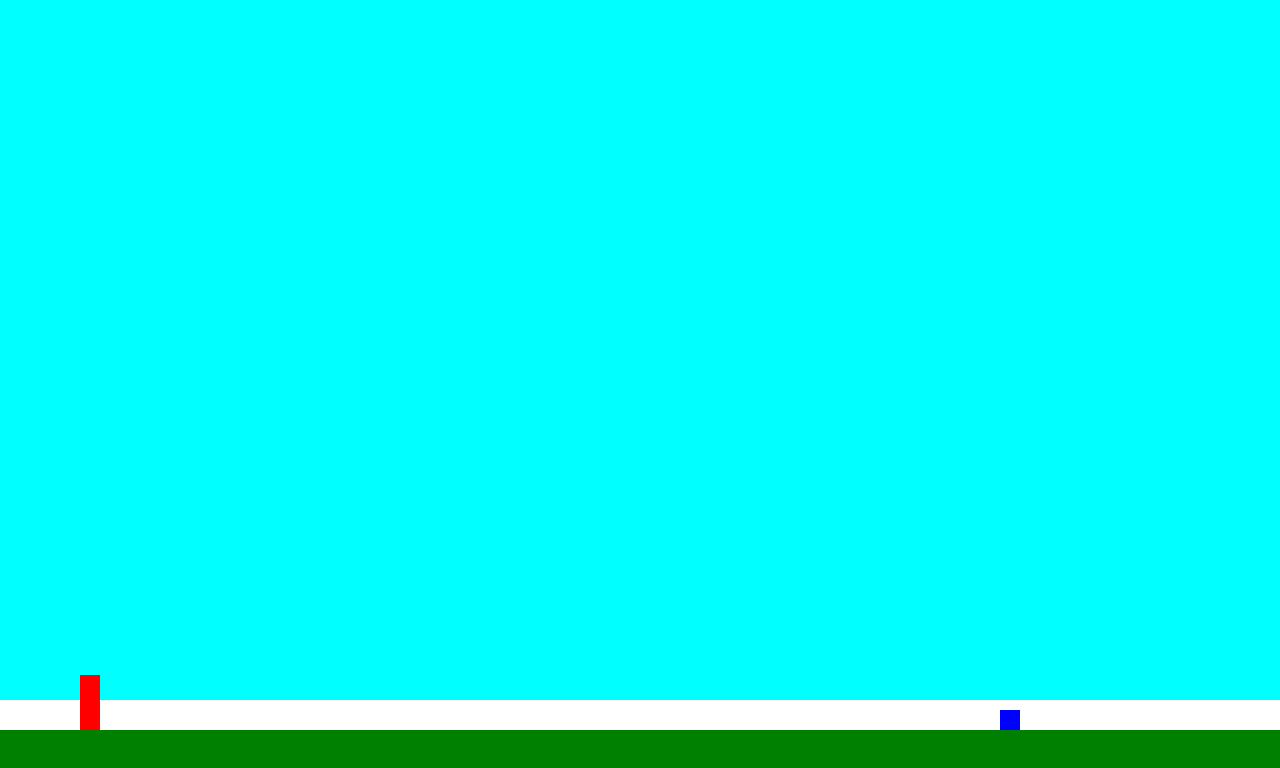
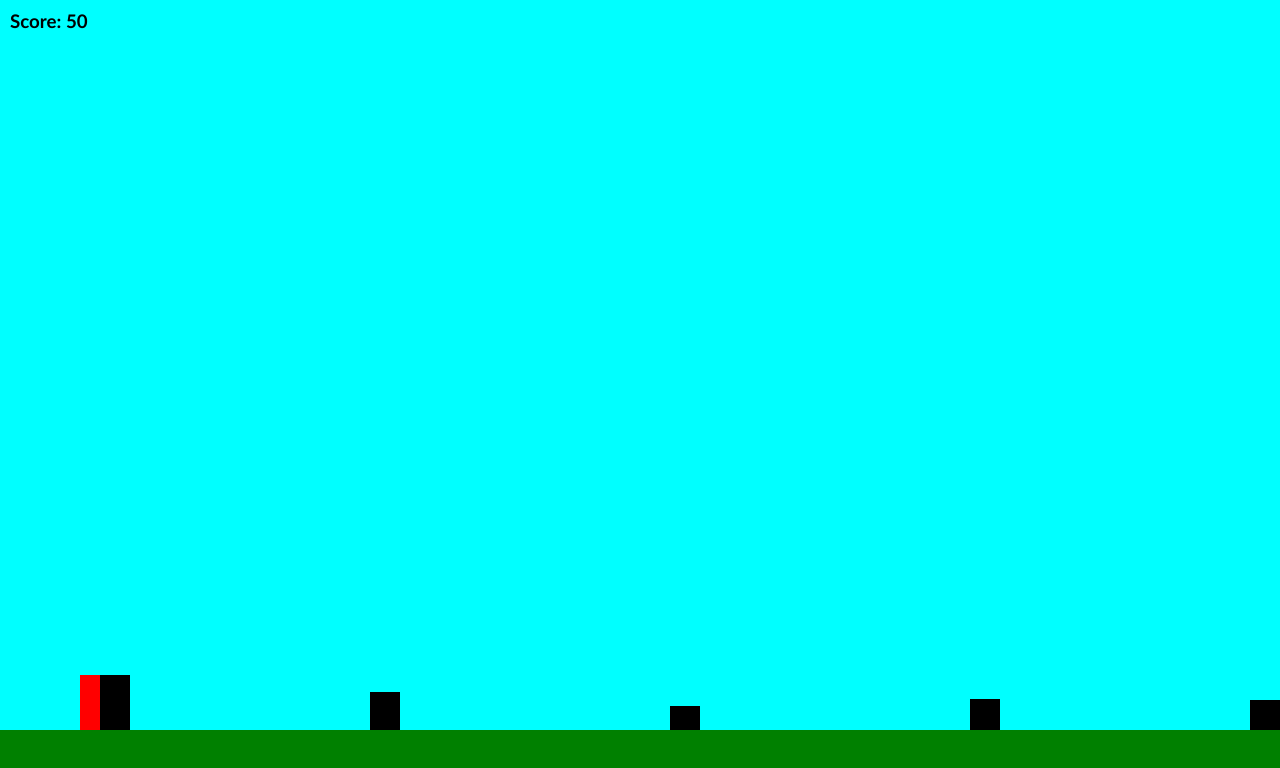
Before and after one commit to ju-nmd2022/fop-final-project-project-3, a plain HTML site: page index.html in a window 1280 px wide. Drawn offline with Linux system fonts and the light colour scheme.

Commit message:
added functions
Made our character jump and added obstacles, we will make the code more our own, but the base is set.

```diff
--- a/index.html
+++ b/index.html
@@ -11,7 +11,8 @@
     <div id="game">
         <div id="ground"></div>
         <div id="character"></div>
-        <div id="block"></div>
+        <div class="obstacles"></div>
+        <h3>Score: <span id="score">0</span></h3>
     </div>
 <script src="maingame.js"></script>
 </body>
--- a/main.css
+++ b/main.css
@@ -5,9 +5,9 @@
 
 #game {
   width: 100%;
-  height: 700px;
+  height: 100vh;
   background-color: aqua;
-  /* border: 1px solid black; */
+  position: absolute;
 }
 
 #ground {
@@ -25,31 +25,21 @@
   position: absolute;
   bottom: 70px;
   right: calc(100% - 100px);
-  /* animation: jump 800ms infinite; */
 }
 
-@keyframes jump {
-  0% {
-    top: 580px;
-  }
-  30% {
-    top: 450px;
-  }
-  70% {
-    top: 450px;
-  }
-  100% {
-    top: 580px;
-  }
+.obstacle {
+  width: 30px;
+  height: 30px;
+  background-color: black;
+  position: absolute;
+  bottom: 70px;
+  right: 0;
 }
 
-#block {
-  width: 20px;
-  height: 20px;
-  background-color: blue;
-  position: absolute;
-  bottom: 70px;
-  left: 1000px;
+h3 {
+  font-family: 'Gill Sans', 'Gill Sans MT', Calibri, 'Trebuchet MS', sans-serif;
+  margin-top: 10px;
+  margin-left: 10px;
 }
 
 body,
--- a/maingame.js
+++ b/maingame.js
@@ -1,13 +1,111 @@
-let modifier = 50;
-let player = document.getElementById('character');
+let character = document.getElementById('character')
+let characterBottom = parseInt(window.getComputedStyle(character).getPropertyValue('bottom'));
+let characterRight = parseInt(window.getComputedStyle(character).getPropertyValue('right'));
+let characterWidth = parseInt(window.getComputedStyle(character).getPropertyValue('width'));
+let ground = document.getElementById('ground');
+let groundBottom = parseInt(window.getComputedStyle(ground).getPropertyValue('bottom'));
+let groundHeight = parseInt(window.getComputedStyle(ground).getPropertyValue('height'));
+let isJumping = false;
+let upTime;
+let downTime;
+let displayScore = document.getElementById('score');
+let score = 0;
 
-window.addEventListener('keydown', (event) => {
-  switch (event.key) {
-    case 'ArrowRight':
-      player.style.left = (parseInt(getComputedStyle(player).left) + modifier) + "px";
-      break;
-    case 'ArrowLeft':
-      player.style.left = (parseInt(getComputedStyle(player).left) - modifier) + "px";
-      break;
+// let modifier = 20;
+
+// // moving left and right
+// window.addEventListener('keydown', (event) => {
+//   switch (event.key) {
+//     case 'ArrowRight':
+//       character.style.left = (parseInt(getComputedStyle(character).left) + modifier) + "px";
+//       break;
+//     case 'ArrowLeft':
+//       character.style.left = (parseInt(getComputedStyle(character).left) - modifier) + "px";
+//       break;
+//   }
+// });
+
+//jumping function
+function jump() {
+  if(isJumping) return;
+  upTime = setInterval(() => {
+//how high up the character jumps is the number currently at 150
+    if (characterBottom >= groundHeight + 150) {
+      clearInterval(upTime);
+      downTime = setInterval(() => {
+        //the number 10 below makes sure the character lands on the grass
+        if(characterBottom <= groundHeight + 10) {
+          clearInterval(downTime);
+          isJumping = false;
+        }
+      characterBottom -= 10;
+      character.style.bottom = characterBottom + 'px';
+    //the number below steers how fast the character lands currently at 20
+    }, 20);
   }
-});
+  //how high the character jumps is the number 10 below
+    characterBottom += 10;
+    character.style.bottom = characterBottom + 'px';
+    isJumping = true;
+//the number below steers how fast the character lands currently at 20
+  }, 20);
+}
+
+//this shows the high score in the top left corner
+function showScore() {
+  score++;
+  displayScore.innerText = score;
+}
+
+setInterval(showScore, 100);
+
+//this is the random way to display the obstacles.
+function generateObstacle(){
+  let obstacles = document.querySelector('.obstacles');
+  let obstacle = document.createElement('div');
+  obstacle.setAttribute('class', 'obstacle');
+  obstacles.appendChild(obstacle);
+
+  let obstacleRight = -20;
+  let obstacleBottom = 70;
+  let obstacleWidth = 30;
+  let obstacleHeight = Math.floor(Math.random() * 40) + 20;
+
+  function moveObstacle(){
+  //the number below 15 lets us know how fast or slow it goes in a way...
+    obstacleRight += 15;
+    obstacle.style.right = obstacleRight + 'px';
+    obstacle.style.bottom = obstacleBottom + 'px';
+    obstacle.style.width = obstacleWidth + 'px';
+    obstacle.style.height = obstacleHeight + 'px';
+    if(characterRight >= obstacleRight - characterWidth && characterRight <=
+      obstacleRight + obstacleWidth && characterBottom <= obstacleBottom + obstacleHeight) {
+      alert('Game Over! Your score is: '+score);
+      clearInterval(obstacleInterval);
+      clearTimeout(obstacleTimeout);
+      location.reload();
+    }
+  }
+  let obstacleInterval = setInterval(moveObstacle, 50);
+  let obstacleTimeout = setTimeout(generateObstacle, 1000);
+}
+
+generateObstacle();
+
+//this is the control function of the arrowup key to make the character jump
+function control(e) {
+  if (e.key == 'ArrowUp' || e.key == ' ') {
+    jump();
+  }
+}
+
+//the keydown allows the character to jump when both the up arrow and space key is down apparently?
+document.addEventListener('keydown', control);
+
+
+//help we need: how to make less math.random obstacles have random distance between them
+//how to make the obstacles appear as different characters between four or five png/jpg
+//how do we go from the alert game over to the result screen and how does it show different results?
+//if we want to keep the left and right movement then what must be done for it not to call game over if you move?
+//the character hits the obstacle but it stops a bit before? why is that?
+//the keydown allows the character to jump when both the up arrow and space key is down apparently? Where have I added that code?? :'D
```
Also changed, not shown: 1 other file.
